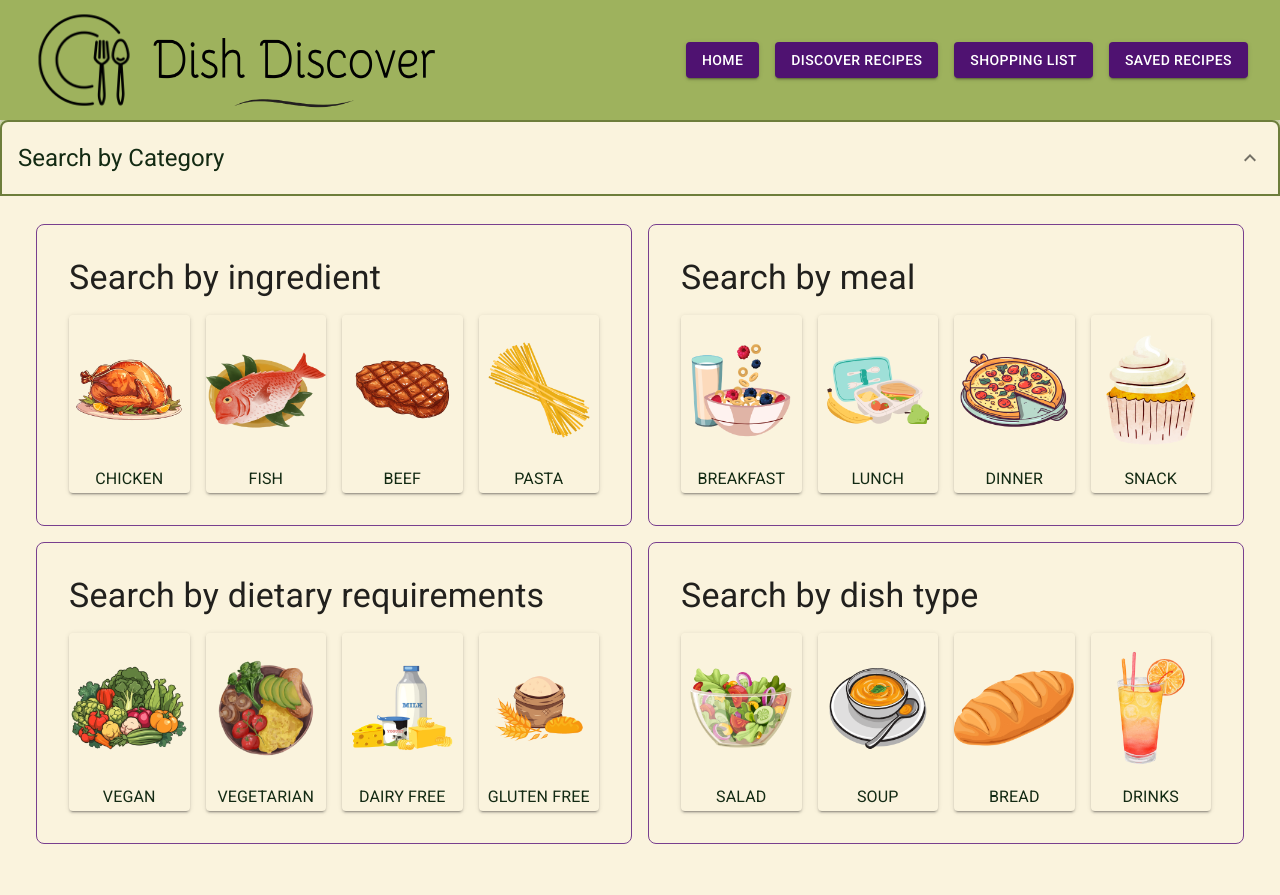
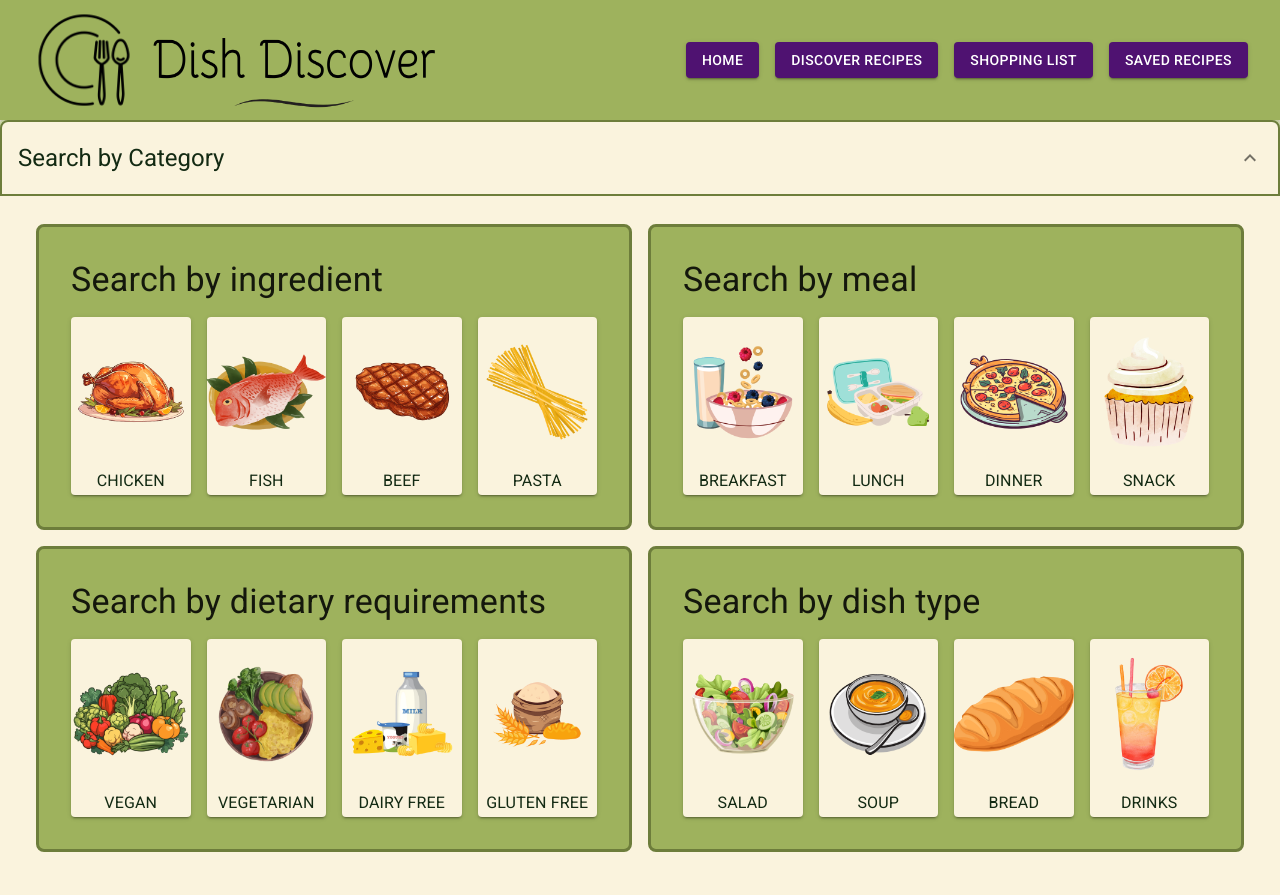
Before and after one commit to lilli-morgan/recipe-app, a Next.js app: page /discover in a window 1280 px wide. Shown: the top 895 px of the page. Built offline with nearby package versions, Linux system fonts and the light colour scheme; no server answers.

Commit message:
Final changes completed

```diff
--- a/components/ButtonAppBar.js
+++ b/components/ButtonAppBar.js
@@ -3,7 +3,6 @@ import AppBar from "@mui/material/AppBar";
 import Box from "@mui/material/Box";
 import Toolbar from "@mui/material/Toolbar";
 import Button from "@mui/material/Button";
-import { Typography } from "@mui/material";
 import Image from "next/image";
 import logo from "../public/logo.png";
 import heading from "../public/heading.png";
@@ -11,7 +10,6 @@ import Link from "next/link";
 import { theme } from "@/styles/theme";
 
 export default function ButtonAppBar({
-  showShoppingList,
   setShowShoppingList,
   setShowSavedRecipes,
 }) {
@@ -27,7 +25,12 @@ export default function ButtonAppBar({
             }}
           >
             <Image width={120} height={120} alt="Logo" src={logo} />
-            <Image width={300} height={100} alt="Dish Discover heading" src={heading} />
+            <Image
+              width={300}
+              height={100}
+              alt="Dish Discover heading"
+              src={heading}
+            />
           </Box>
 
           <Box sx={{ display: "flex", alignItems: "center" }}>
@@ -41,7 +44,8 @@ export default function ButtonAppBar({
                   color: theme.palette.secondary.contrastText,
                   "&:hover": {
                     backgroundColor: "secondary.light",
-                }}}
+                  },
+                }}
               >
                 Home
               </Button>
@@ -56,9 +60,12 @@ export default function ButtonAppBar({
                   color: theme.palette.secondary.contrastText,
                   "&:hover": {
                     backgroundColor: "secondary.light",
-                }
+                  },
                 }}
-                onClick={() => setShowShoppingList(false)}
+                onClick={() => {
+                  setShowShoppingList(false);
+                  setShowSavedRecipes(false);
+                }}
               >
                 Discover recipes
               </Button>
@@ -73,9 +80,12 @@ export default function ButtonAppBar({
                   color: theme.palette.secondary.contrastText,
                   "&:hover": {
                     backgroundColor: "secondary.light",
-                }
+                  },
                 }}
-                onClick={() => setShowShoppingList(true)}
+                onClick={() => {
+                  setShowShoppingList(true);
+                  setShowSavedRecipes(false);
+                }}
               >
                 Shopping List
               </Button>
@@ -90,9 +100,12 @@ export default function ButtonAppBar({
                   color: theme.palette.secondary.contrastText,
                   "&:hover": {
                     backgroundColor: "secondary.light",
-                }
+                  },
                 }}
-                onClick={() => setShowSavedRecipes(true)}
+                onClick={() => {
+                  setShowSavedRecipes(true);
+                  setShowShoppingList(false);
+                }}
               >
                 Saved recipes
               </Button>
--- a/components/FeaturedRecipes.js
+++ b/components/FeaturedRecipes.js
@@ -16,6 +16,7 @@ import Button from "@mui/material/Button";
 const FeaturedRecipes = ({ recipes }) => {
   const [selectedRecipe, setSelectedRecipe] = useState(null);
 
+
   const handleSeeDetails = (recipe) => {
     setSelectedRecipe(recipe);
   };
@@ -24,7 +25,7 @@ const FeaturedRecipes = ({ recipes }) => {
     setSelectedRecipe(null);
   };
   return (
-    <Grid container spacing={1} justifyContent="center">
+    <Grid container spacing={1} justifyContent="center" >
       {recipes &&
         recipes.map((recipe, index) => (
           <Grid item key={index} xs={12} sm={6} md={4} lg={3}>
--- a/components/RecipeGrid.js
+++ b/components/RecipeGrid.js
@@ -24,19 +24,20 @@ const RecipeGrid = ({
 }) => {
   const [selectedRecipe, setSelectedRecipe] = useState(null);
 
+  // Function to add a recipe's ingredients to shopping list:
   const handleAddToShoppingList = (ingredients) => {
     setShoppingList([...shoppingList, ...ingredients]);
   };
-
+// Function to show the recipe details modal:
   const handleSeeDetails = (recipe) => {
     setSelectedRecipe(recipe);
   };
-
+// To close the modal:
   const handleCloseDetails = () => {
     setSelectedRecipe(null);
   };
   return (
-    <Grid container spacing={3} justifyContent="center">
+    <Grid container spacing={3} sx={{margin: "auto"}}>
       {recipes &&
         recipes.map((recipe, index) => (
           <Grid item key={index} xs={12} sm={6} md={4} lg={3}>
--- a/components/RecipeSearch.js
+++ b/components/RecipeSearch.js
@@ -6,6 +6,8 @@ import { Box } from "@mui/material";
 import Typography from "@mui/material/Typography";
 import { theme } from "@/styles/theme";
 import { CircularProgress } from "@mui/material";
+
+// Component to fetch recipes from API:
 
 const RecipeSearch = ({
   recipes,
@@ -19,14 +21,16 @@ const RecipeSearch = ({
 }) => {
   const [searchQuery, setSearchQuery] = useState("");
   const [loading, setLoading] = useState(false);
+
   const handleSubmit = (e) => {
     e.preventDefault();
     fetchRecipes(
       `&q=${searchQuery}&dishType=Biscuits%20and%20cookies&dishType=Bread&dishType=Main%20course&dishType=Salad&dishType=Sandwiches&dishType=Side%20dish&dishType=Soup`
     );
   };
+
   return (
-    <div>
+    <Box>
       <Box
         sx={{
           flexGrow: 1,
@@ -67,8 +71,13 @@ const RecipeSearch = ({
                 display: "inline",
                 marginLeft: "20px",
                 marginTop: "5px",
-                backgroundColor: theme.palette.primary.main,
-                color: theme.palette.primary.contrastText,
+                backgroundColor: theme.palette.secondary.main,
+                color: theme.palette.secondary.contrastText,
+                fontSize: "20px",
+                "&:hover": {
+                  backgroundColor: "secondary.light",
+                  color: "primary.contrastText"
+                }
               }}
             >
               Find recipes
@@ -86,7 +95,7 @@ const RecipeSearch = ({
           showSavedRecipes={showSavedRecipes}
         />
       </Box>
-    </div>
+    </Box>
   );
 };
 export default RecipeSearch;
--- a/components/SearchCategoryTags.js
+++ b/components/SearchCategoryTags.js
@@ -55,21 +55,27 @@ export default function SearchCategoryTags({ addTag }) {
         padding: "20px",
       }}
     >
-      <Grid container spacing={2}>
+      <Grid container spacing={2} sx={{}}>
         <Grid item xs={6}>
-          <Box p={4} border={1} borderColor="secondary.main" borderRadius={2}>
+          <Box
+            p={4}
+            border={3}
+            borderColor="primary.dark"
+            borderRadius={2}
+            sx={{ backgroundColor: "primary.main" }}
+          >
             <Typography variant="h4" mb={2}>
               Search by ingredient
             </Typography>
 
             <Stack direction="row" spacing={2}>
-              {IngredientTags.map((tag, index) => (
+              {IngredientTags.map((tag) => (
                 <Button
                   variant="contained"
                   onClick={() => addTag(tag.query)}
                   fullWidth
                   sx={{
-                    backgroundColor: "transparent",
+                    backgroundColor: "#FAF3DD",
                     padding: 0,
                     "&:hover": {
                       backgroundColor: "primary.light",
@@ -91,7 +97,13 @@ export default function SearchCategoryTags({ addTag }) {
           </Box>
         </Grid>
         <Grid item xs={6}>
-          <Box p={4} border={1} borderColor="secondary.main" borderRadius={2}>
+          <Box
+            p={4}
+            border={3}
+            borderColor="primary.dark"
+            borderRadius={2}
+            sx={{ backgroundColor: "primary.main" }}
+          >
             <Typography variant="h4" mb={2}>
               Search by meal
             </Typography>
@@ -102,7 +114,7 @@ export default function SearchCategoryTags({ addTag }) {
                   onClick={() => addTag(tag.query)}
                   fullWidth
                   sx={{
-                    backgroundColor: "transparent",
+                    backgroundColor: "#FAF3DD",
                     padding: 0,
                     "&:hover": {
                       backgroundColor: "primary.light",
@@ -124,7 +136,13 @@ export default function SearchCategoryTags({ addTag }) {
           </Box>
         </Grid>
         <Grid item xs={6}>
-          <Box p={4} border={1} borderColor="secondary.main" borderRadius={2}>
+          <Box
+            p={4}
+            border={3}
+            borderColor="primary.dark"
+            borderRadius={2}
+            sx={{ backgroundColor: "primary.main" }}
+          >
             <Typography variant="h4" mb={2}>
               Search by dietary requirements
             </Typography>
@@ -135,7 +153,7 @@ export default function SearchCategoryTags({ addTag }) {
                   onClick={() => addTag(tag.query)}
                   fullWidth
                   sx={{
-                    backgroundColor: "transparent",
+                    backgroundColor: "#FAF3DD",
                     padding: 0,
                     "&:hover": {
                       backgroundColor: "primary.light",
@@ -157,7 +175,13 @@ export default function SearchCategoryTags({ addTag }) {
           </Box>
         </Grid>
         <Grid item xs={6}>
-          <Box p={4} border={1} borderColor="secondary.main" borderRadius={2}>
+          <Box
+            p={4}
+            border={3}
+            borderColor="primary.dark"
+            borderRadius={2}
+            sx={{ backgroundColor: "primary.main" }}
+          >
             <Typography variant="h4" mb={2}>
               Search by dish type
             </Typography>
@@ -168,7 +192,7 @@ export default function SearchCategoryTags({ addTag }) {
                   onClick={() => addTag(tag.query)}
                   fullWidth
                   sx={{
-                    backgroundColor: "transparent",
+                    backgroundColor: "#FAF3DD",
                     padding: 0,
                     "&:hover": {
                       backgroundColor: "primary.light",
--- a/pages/discover.js
+++ b/pages/discover.js
@@ -37,6 +37,8 @@ const DiscoverRecipes = () => {
   const [savedRecipes, setSavedRecipes] = useState([]);
   const [showSavedRecipes, setShowSavedRecipes] = useState(false);
 
+  // Functions to add a saved recipe and remove a saved recipe:
+
   const addSavedRecipe = (recipe) => {
     setSavedRecipes([...savedRecipes, recipe]);
   };
@@ -46,13 +48,18 @@ const DiscoverRecipes = () => {
     ]);
   };
 
+  // Function that sets search query = the category (tag) clicked on:
   const addTag = (query) => {
     fetchRecipes(query);
   };
+  // Function to toggle between expanded and collapsed accordion:
   const handleAccordionToggle = () => {
     setExpanded(!expanded);
   };
+
+  // Function to fetch recipes from the API:
   const fetchRecipes = async (query) => {
+
     setExpanded(false);
     setShowSavedRecipes(false);
     const url = `https://api.edamam.com/api/recipes/v2?type=public&app_id=${appId}&app_key=${apiKey}${query}`;
@@ -65,13 +72,14 @@ const DiscoverRecipes = () => {
       }
 
       const data = await response.json();
+
       if (data && data.hits) {
         setRecipes(data.hits);
         console.log(data.hits);
+        setError(null);
       } else {
         setRecipes([]);
       }
-      setError(null);
     } catch (error) {
       console.log("Failed to fetch recipe data: ", error);
       setError("Failed to fetch recipes. Please try again later.");
@@ -81,7 +89,6 @@ const DiscoverRecipes = () => {
   return (
     <ThemeProvider theme={theme}>
       <ButtonAppBar
-        showShoppingList={showShoppingList}
         setShowShoppingList={setShowShoppingList}
         setShowSavedRecipes={setShowSavedRecipes}
       />
```
Also changed, not shown: pages/index.js (+27 -11 lines).
